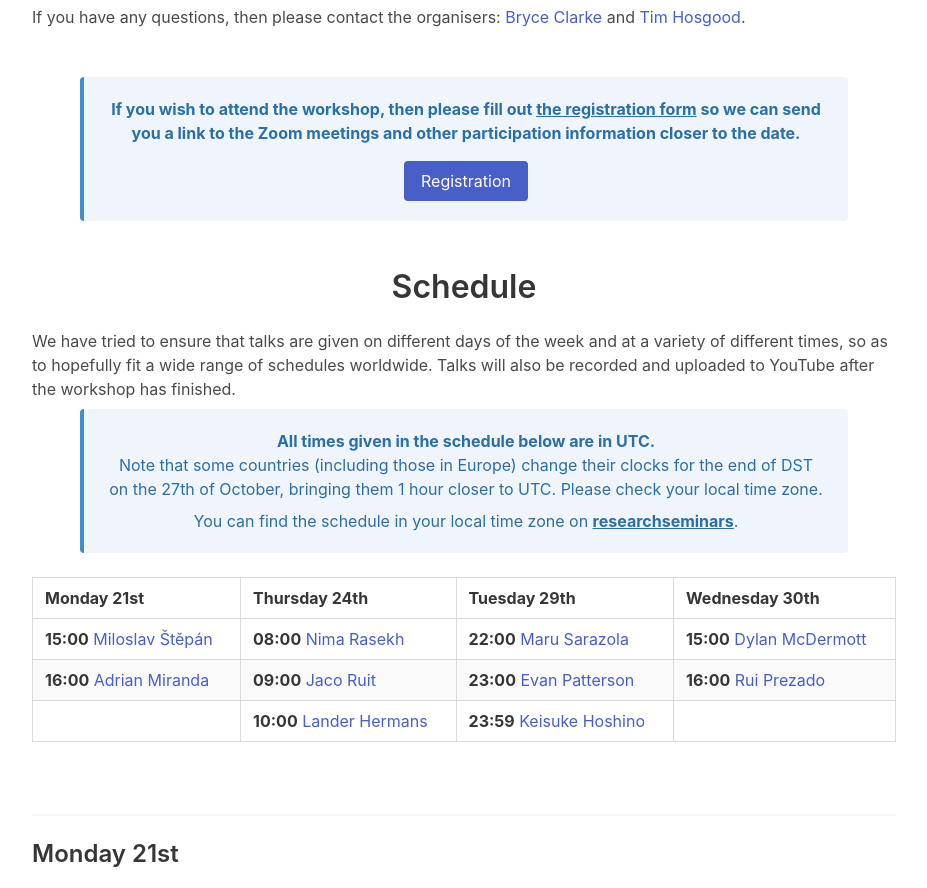
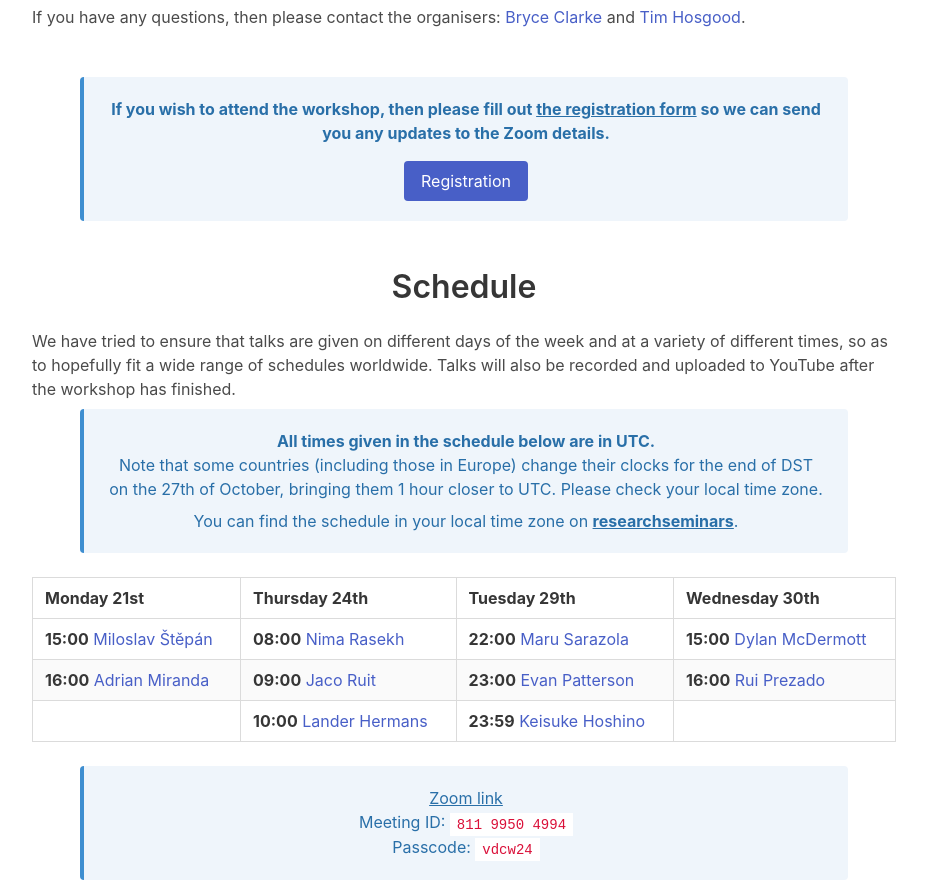
Before and after one commit to BryceClarke/virtual-double-categories-workshop, a plain HTML site: page index.html in a window 1280 px wide. Shown: the part 591-1479 px from the top of the page, without its empty margins (176-1103 px from the left). Drawn offline with nearby package versions, Linux system fonts and the light colour scheme.

Commit message:
Update index.html

```diff
--- a/index.html
+++ b/index.html
@@ -69,7 +69,7 @@
     <article class="message is-info mx-6 mt-6">
       <div class="message-body has-text-centered">
         <p class="mb-4">
-          <strong>If you wish to attend the workshop, then please fill out <a href="https://forms.gle/hSk9e3Fh1vkp6J8x6">the registration form</a> so we can send you a link to the Zoom meetings and other participation information closer to the date.</strong>
+          <strong>If you wish to attend the workshop, then please fill out <a href="https://forms.gle/hSk9e3Fh1vkp6J8x6">the registration form</a> so we can send you any updates to the Zoom details.</strong>
         </p>
 
         <p class="has-text-centered">
@@ -141,6 +141,20 @@
         </tbody>
       </table>
     </div>
+
+    <article class="message is-info mx-6">
+      <div class="message-body has-text-centered">
+        <p>
+          <a href="https://topos-institute.zoom.us/j/81199504994?pwd=CU64bgmk6rcvd4sht47CSgGtJlwSK7.1">Zoom link</a>
+        </p>
+        <p>
+          Meeting ID: <code>811 9950 4994</code>
+        </p>
+        <p>
+          Passcode: <code>vdcw24</code>
+        </p>
+      </div>
+    </article>
 
   </div>
 </section>
```
